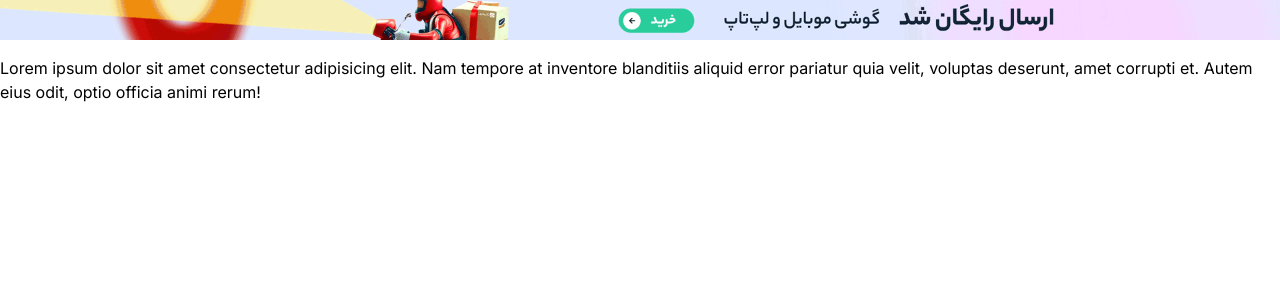
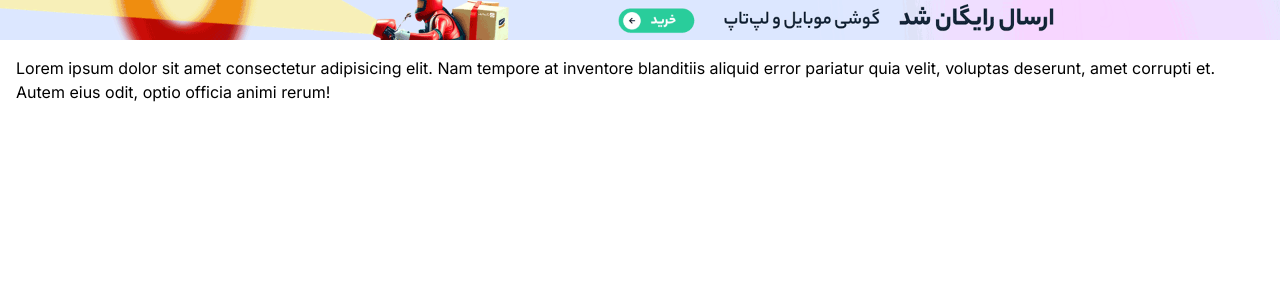
Before and after one commit to rezaeiar/lunakala, a Next.js app: page / in a window 1280 px wide. Shown: the top 300 px of the page. Built offline with nearby package versions, Linux system fonts and the light colour scheme.

Commit message:
Customize the container

```diff
--- a/app/globals.css
+++ b/app/globals.css
@@ -1,3 +1,9 @@
 @tailwind base;
 @tailwind components;
 @tailwind utilities;
+
+@layer components {
+    .container {
+        @apply max-w-full;
+    }
+}
--- a/tailwind.config.ts
+++ b/tailwind.config.ts
@@ -7,6 +7,11 @@ const config: Config = {
         "./app/**/*.{js,ts,jsx,tsx,mdx}",
     ],
     theme: {
+        container: {
+            center: true,
+            padding: '1rem',
+            screens: {}
+        },
         extend: {
         },
     },
```
